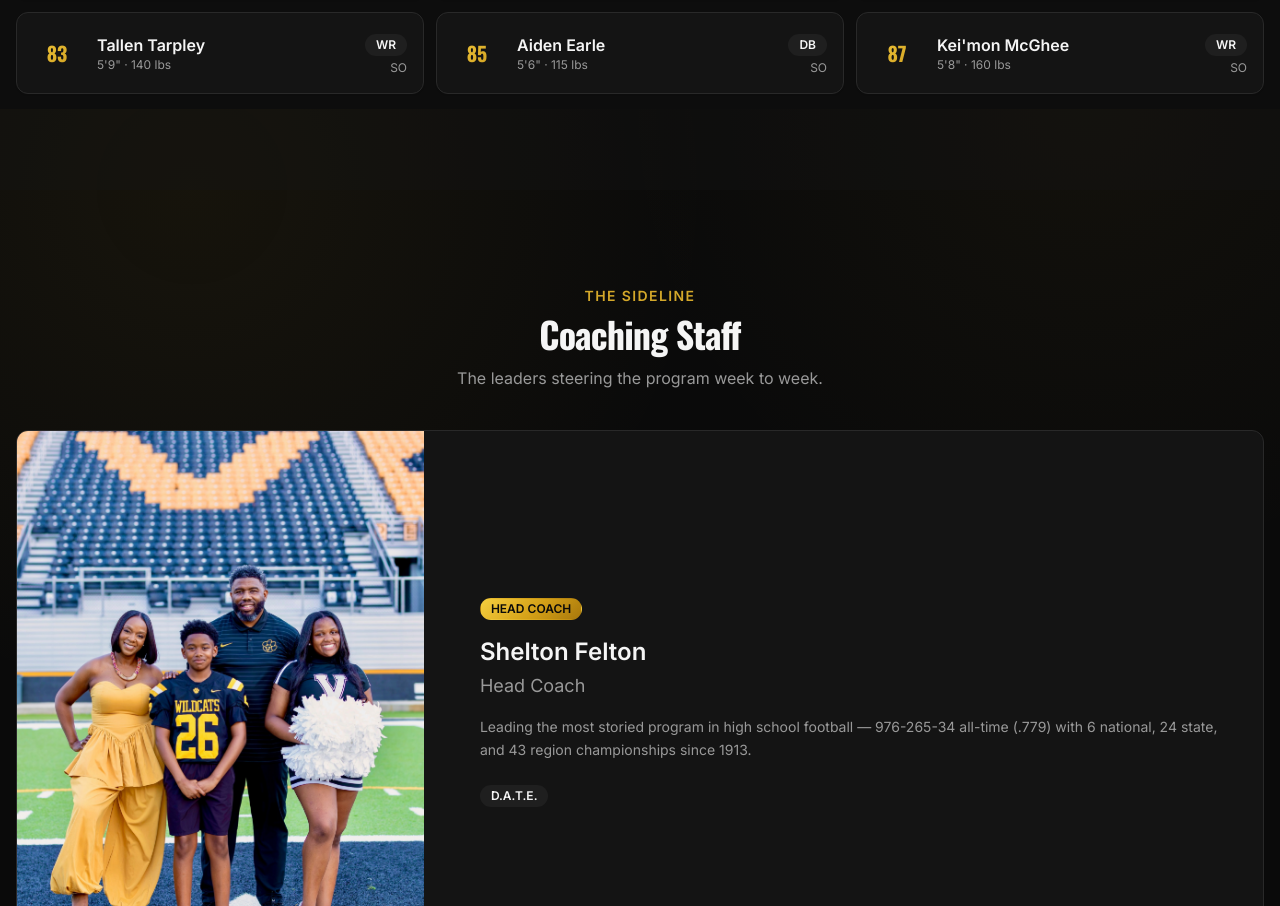
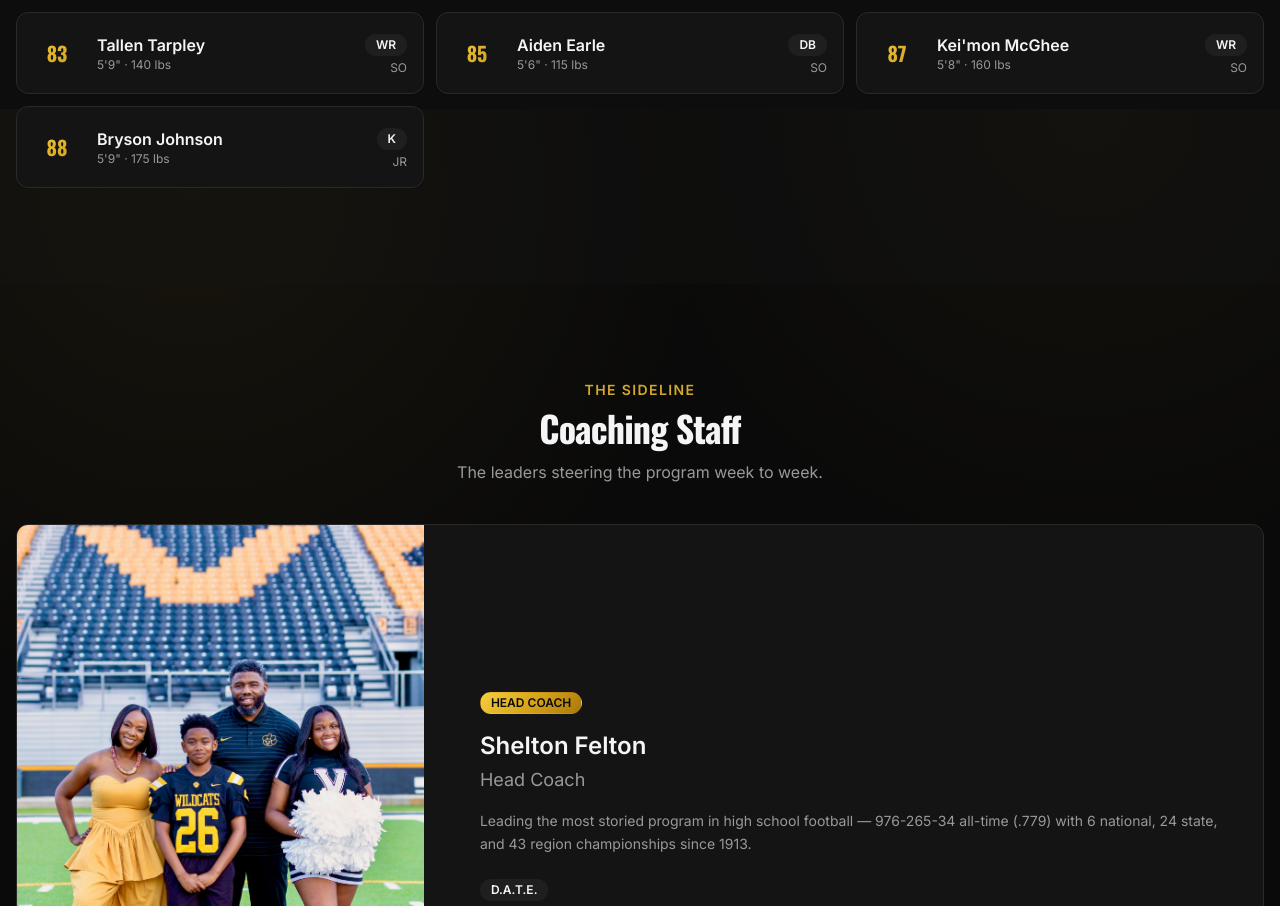
Before and after one commit to calebbsides/vhs-wildcats, a React (Vite) app: page / in a window 1280 px wide. Shown: the part 11091-11997 px from the top of the page. Built offline with nearby package versions, Linux system fonts and the light colour scheme.

Commit message:
Update content.ts

```diff
--- a/src/data/content.ts
+++ b/src/data/content.ts
@@ -320,7 +320,7 @@ export const content = {
      { number: 83, name: "Tallen Tarpley", position: "WR", grade: "SO", heightIn: 69, weightLb: 140 },
      { number: 85, name: "Aiden Earle", position: "DB", grade: "SO", heightIn: 66, weightLb: 115 },
      { number: 87, name: "Kei'mon McGhee", position: "WR", grade: "SO", heightIn: 68, weightLb: 160 },
-   //  { number: 88, name: "Bryson Johnson", position: "K", grade: "JR", heightIn: 69, weightLb: 175 },
+     { number: 88, name: "Bryson Johnson", position: "K", grade: "JR", heightIn: 69, weightLb: 175 },
    //  { number: 89, name: "Montanez Arnold", position: "WR", grade: "SO", heightIn: 67, weightLb: 130 },
    //  { number: 90, name: "Lawson Waldrep", position: "K", grade: "JR", heightIn: 68, weightLb: 180 },
    //  { number: 91, name: "Daylan Brinson", position: "DL", grade: "SO", heightIn: 70, weightLb: 245 },
```
